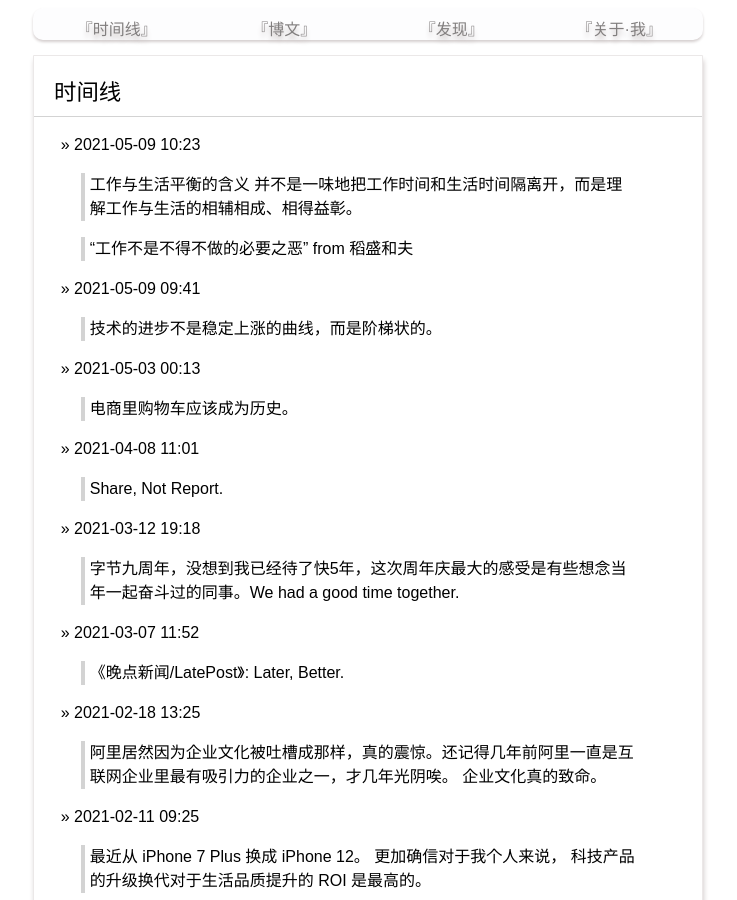
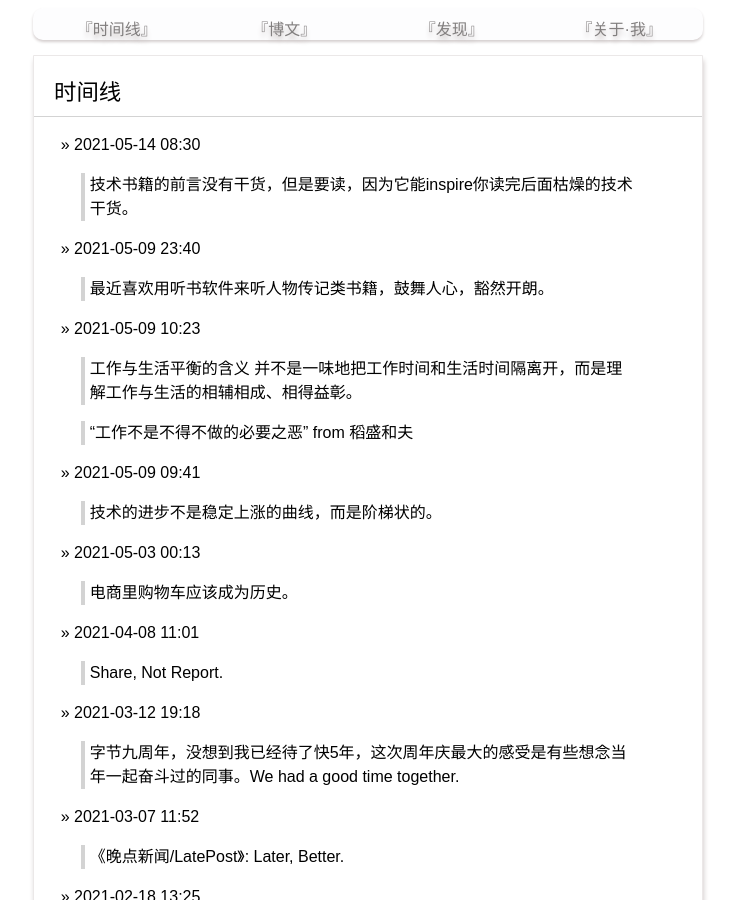
Before and after one commit to yanyiwu/blog, a Jekyll site: the page built from index.md, in a window 1280 px wide and 900 px high. Shown: the whole window, without its empty margins (272-1009 px from the left). Built offline with Jekyll 4.4.1, drawn with Linux system fonts in a browser that asks for light colours; Markdown is read by kramdown in place of the engine named in the settings; comment, search, counter and statistics services are not loaded.

Commit message:
Update index.md

```diff
--- a/index.md
+++ b/index.md
@@ -2,6 +2,14 @@
 layout: posting
 title: 时间线
 ---
+
+&raquo; 2021-05-14 08:30
+
+> 技术书籍的前言没有干货，但是要读，因为它能inspire你读完后面枯燥的技术干货。
+
+&raquo; 2021-05-09 23:40
+
+> 最近喜欢用听书软件来听人物传记类书籍，鼓舞人心，豁然开朗。
 
 &raquo; 2021-05-09 10:23
 
```
